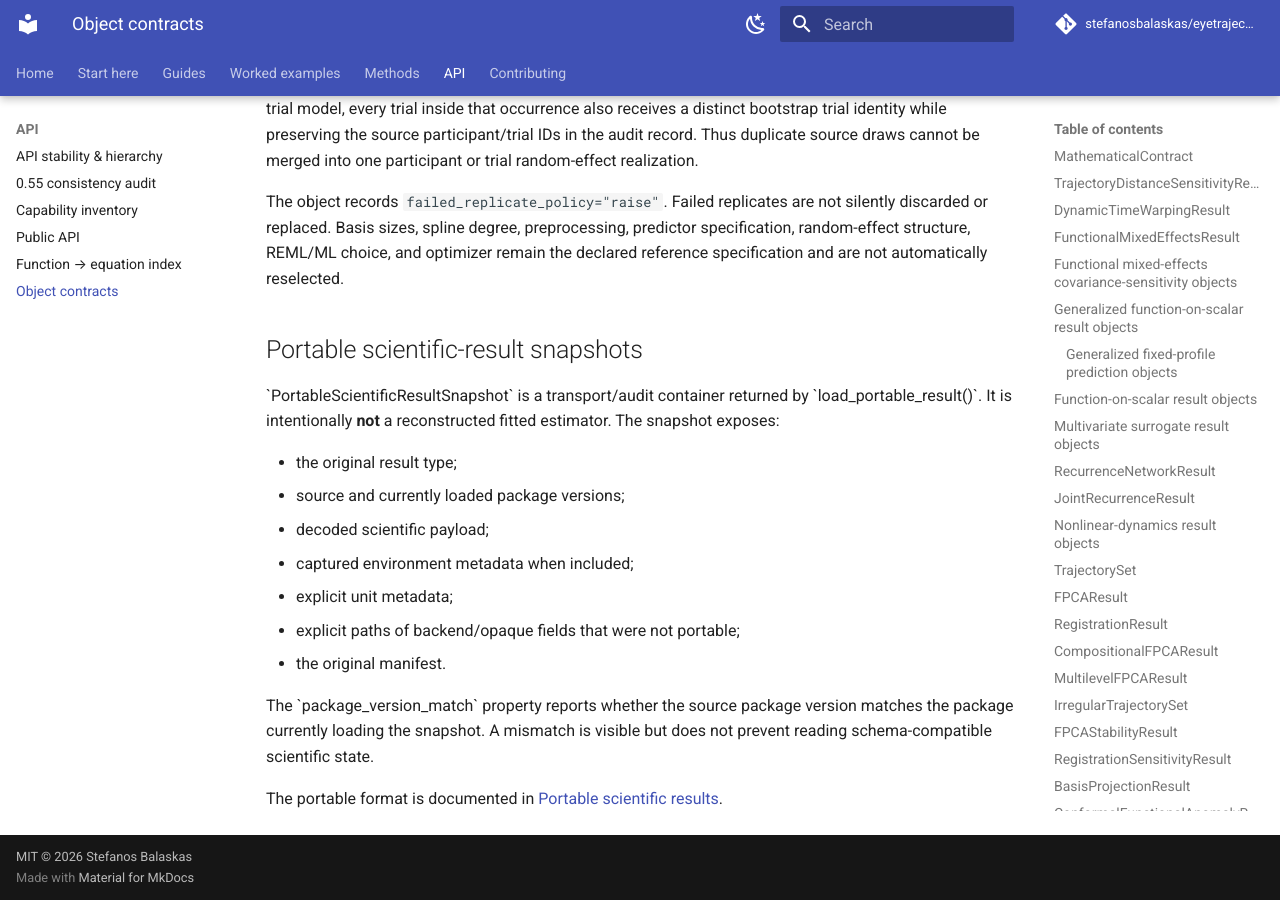
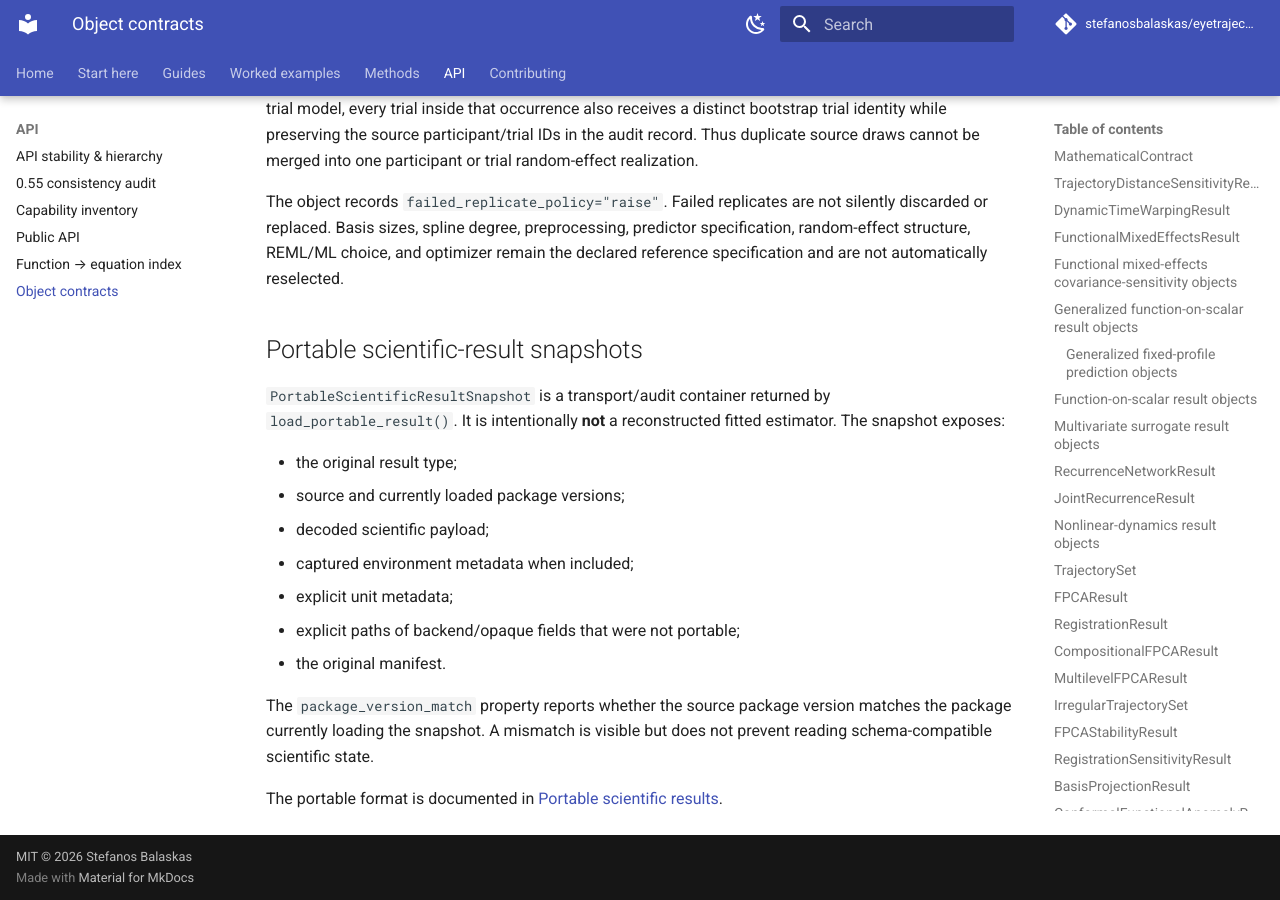
Before and after one commit to stefanosbalaskas/eyetrajectoriespy, an MkDocs documentation site: the page built from docs/reference/objects.md, in a window 1280 px wide and 900 px high, scrolled down 17265 px. Built offline with MkDocs 1.6.1 and Material for MkDocs 9.7.7, drawn with Linux system fonts in a browser that asks for light colours; comment, search, counter and statistics services are not loaded.

Commit message:
Normalize Markdown code delimiters in 0.57 docs

```diff
--- a/docs/reference/objects.md
+++ b/docs/reference/objects.md
@@ -636,8 +636,8 @@ reselected.
 
 ## Portable scientific-result snapshots
 
-\`PortableScientificResultSnapshot\` is a transport/audit container returned by
-\`load_portable_result()\`. It is intentionally **not** a reconstructed fitted
+`PortableScientificResultSnapshot` is a transport/audit container returned by
+`load_portable_result()`. It is intentionally **not** a reconstructed fitted
 estimator. The snapshot exposes:
 
 - the original result type;
@@ -648,7 +648,7 @@ estimator. The snapshot exposes:
 - explicit paths of backend/opaque fields that were not portable;
 - the original manifest.
 
-The \`package_version_match\` property reports whether the source package version
+The `package_version_match` property reports whether the source package version
 matches the package currently loading the snapshot. A mismatch is visible but
 does not prevent reading schema-compatible scientific state.
 
```
